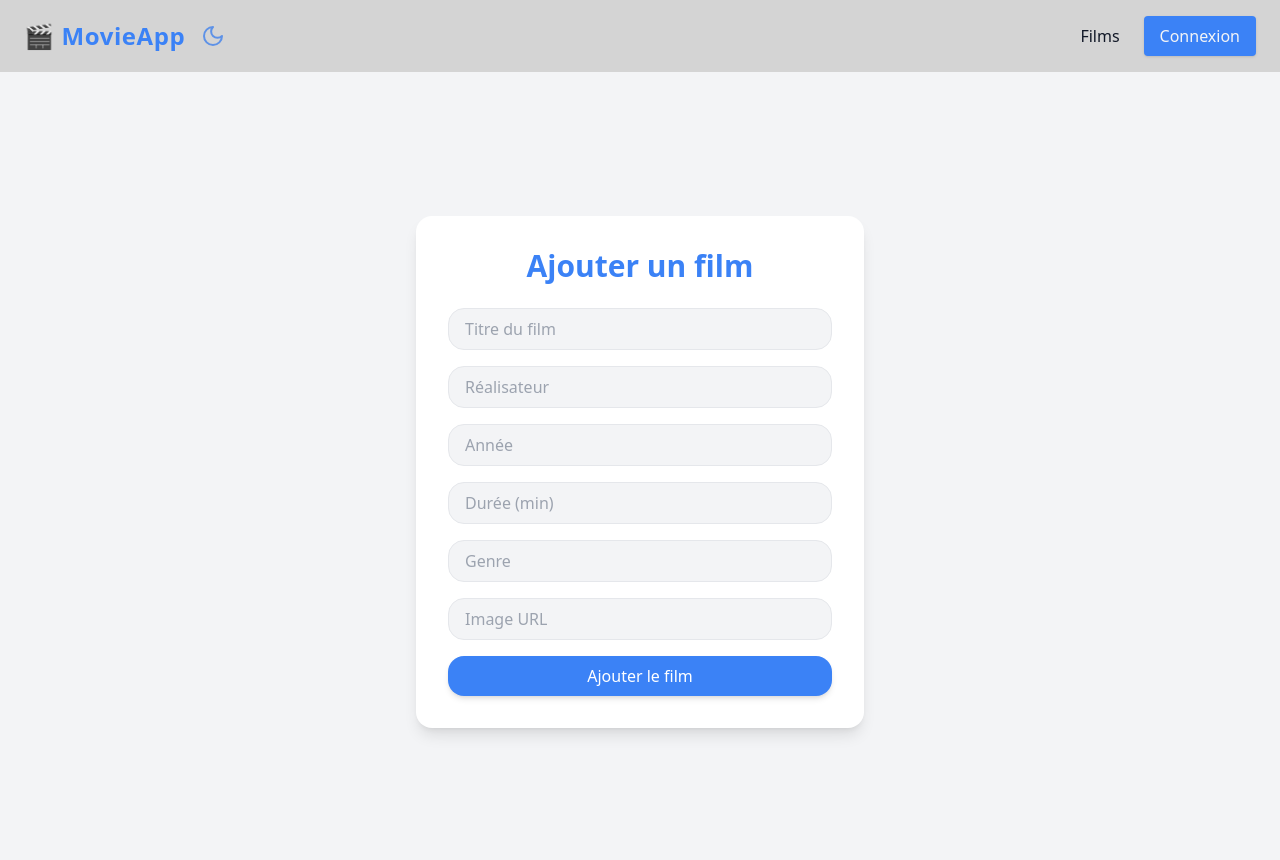
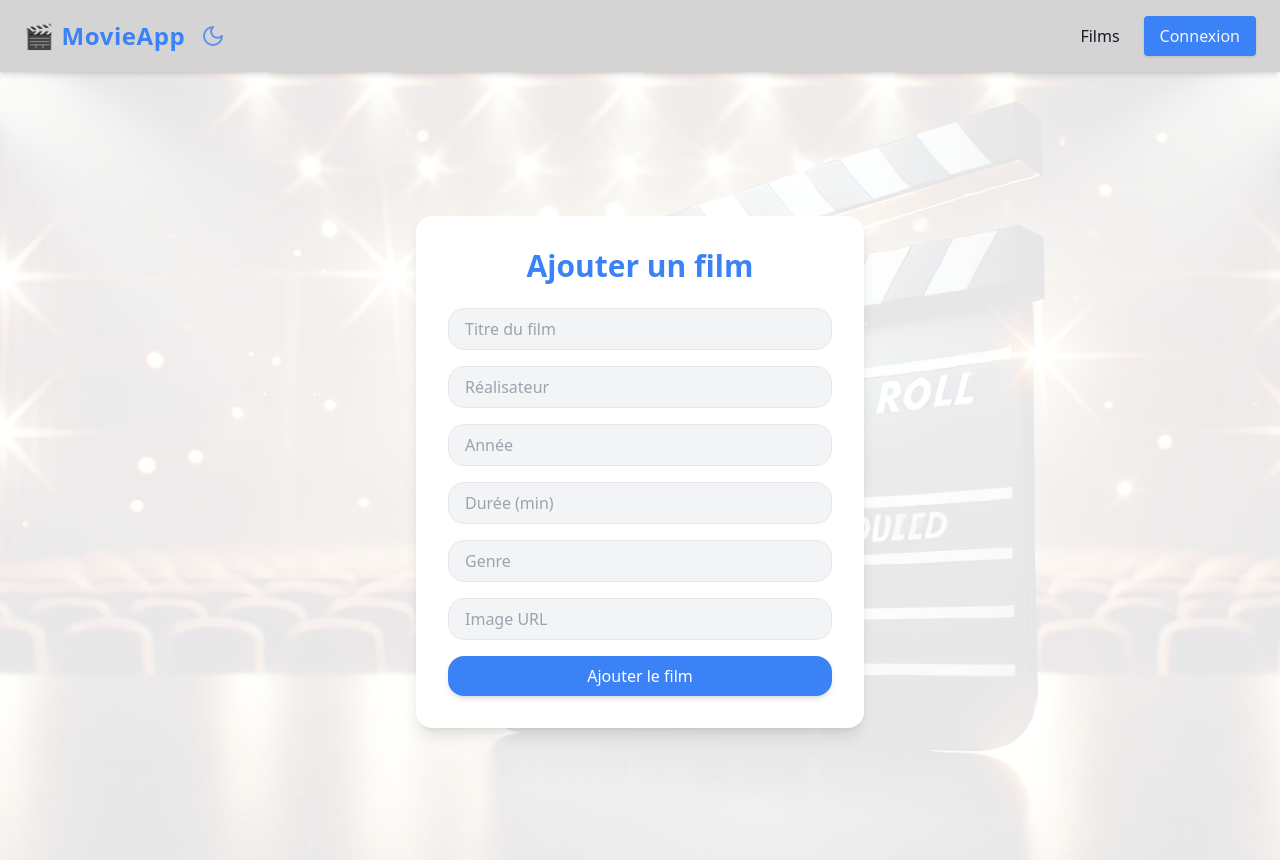
Before and after one commit to raphael-pietrzak/cinema-reservation-YNOV, a React (Vite) app in the folder frontend/: page /backoffice/add-movie in a window 1280 px wide. Shown: the top 860 px of the page. Built offline with nearby package versions, Linux system fonts and the light colour scheme.

Commit message:
Retirer background du formulaire d'ajout de film

```diff
--- a/frontend/src/pages/backoffice/AddMovie.tsx
+++ b/frontend/src/pages/backoffice/AddMovie.tsx
@@ -27,7 +27,7 @@
     };
 
     return (
-        <div className="flex justify-center items-center min-h-screen bg-gray-100 dark:bg-gray-900">
+        <div className="flex justify-center items-center min-h-screen ">
             <div className="bg-white dark:bg-gray-800 p-8 rounded-lg shadow-lg w-full max-w-md">
                 <h2 className="text-3xl font-bold text-center text-blue-500 dark:text-white mb-6">Ajouter un film</h2>
 
```
